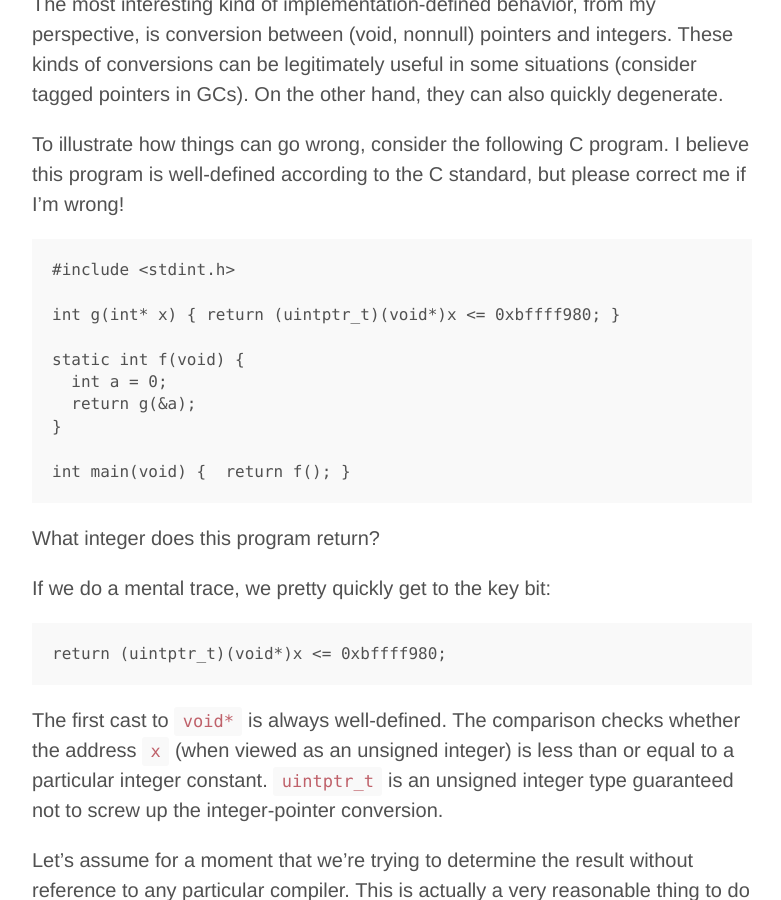
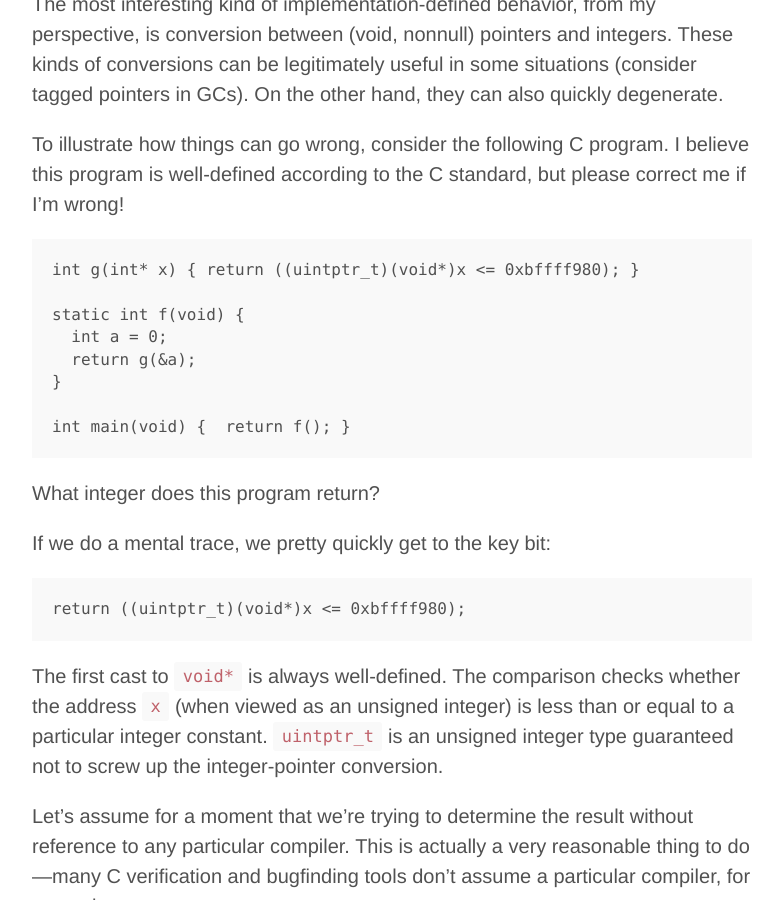
Before and after one commit to gstew5/gstew5.github.io, a Jekyll site: the page built from index.html, in a window 1280 px wide and 900 px high, scrolled down 1582 px. Shown: the whole window, without its empty margins (248-1029 px from the left). Built offline with Jekyll 4.4.1, drawn with Linux system fonts in a browser that asks for light colours; Markdown is read by kramdown in place of the engine named in the settings; the list of posts is cut into pages by our own code.

````diff
--- a/_posts/2014-07-21-implementation-defined-behavior-in-c.md
+++ b/_posts/2014-07-21-implementation-defined-behavior-in-c.md
@@ -43,9 +43,7 @@ The most interesting kind of implementation-defined behavior, from my perspectiv
 To illustrate how things can go wrong, consider the following C program. I believe this program is well-defined according to the C standard, but please correct me if I'm wrong!
 
 ```C
-#include <stdint.h>
-
-int g(int* x) { return (uintptr_t)(void*)x <= 0xbffff980; }
+int g(int* x) { return ((uintptr_t)(void*)x <= 0xbffff980); }
 
 static int f(void) {
   int a = 0;
@@ -60,7 +58,7 @@ What integer does this program return?
 If we do a mental trace, we pretty quickly get to the key bit:
 
 ```C
-return (uintptr_t)(void*)x <= 0xbffff980;
+return ((uintptr_t)(void*)x <= 0xbffff980);
 ```
 
 The first cast to `void*` is always well-defined.
````
